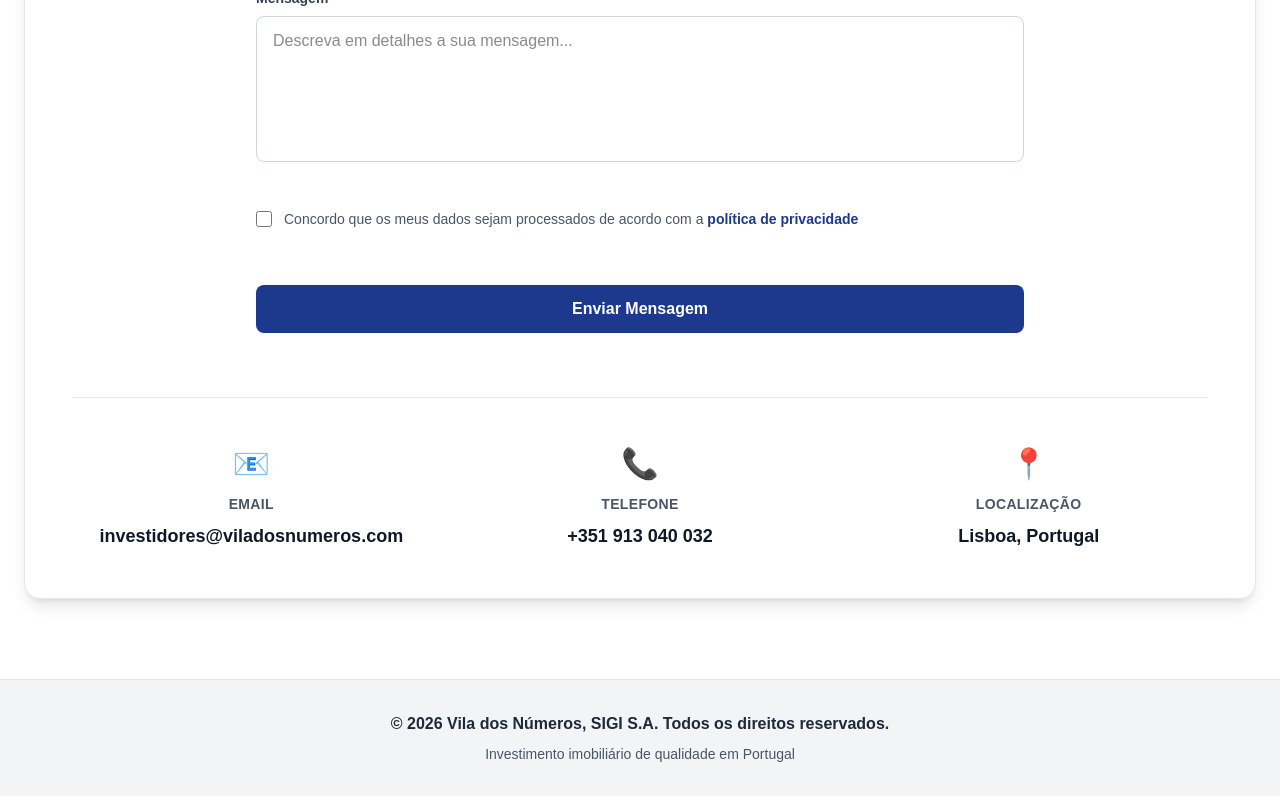
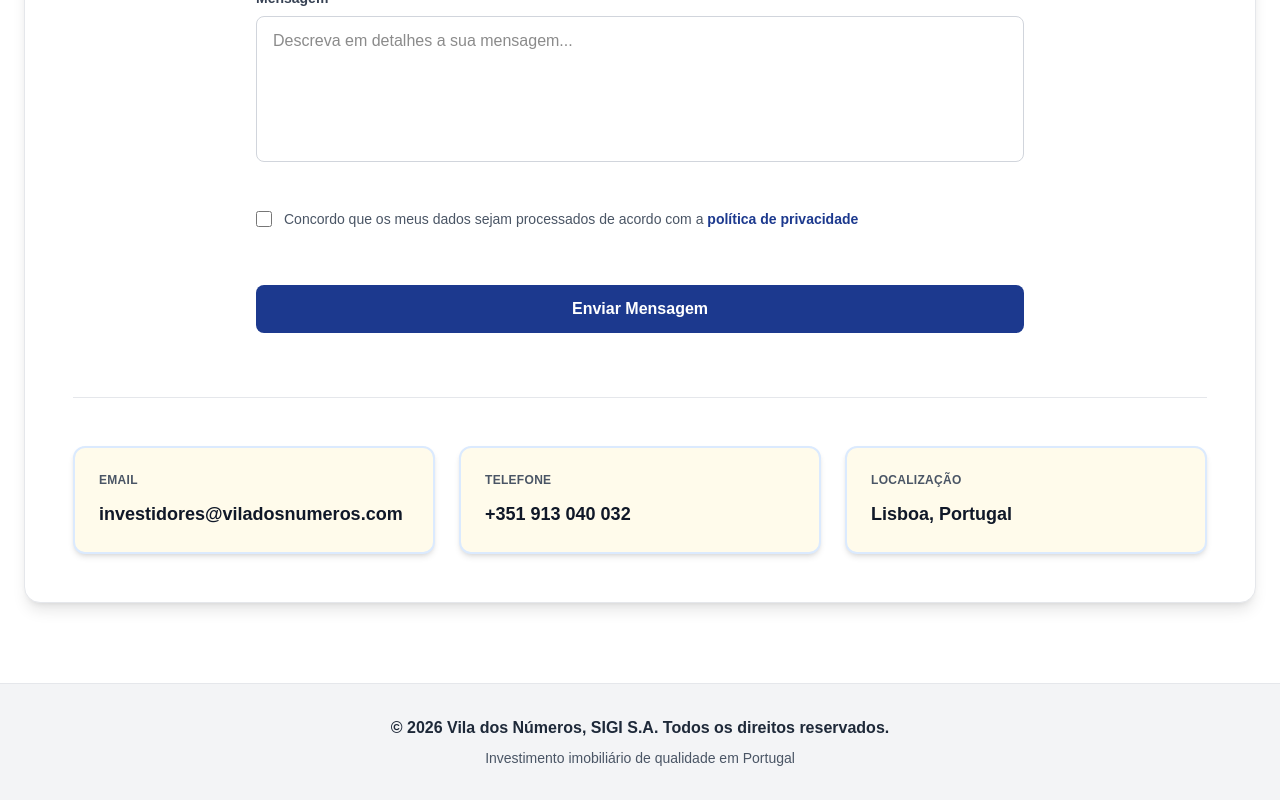
Before and after one commit to nunoleal-dotcom/viladosnumeros-headless, a Next.js app: page /investors in a window 1280 px wide. Shown: the part 1163-1963 px from the top of the page. Built offline with nearby package versions, Linux system fonts and the light colour scheme.

Commit message:
style: Replace contact icons with elegant info boxes

```diff
--- a/app/investors/page.tsx
+++ b/app/investors/page.tsx
@@ -276,20 +276,17 @@ export default function InvestorsPage() {
             </button>
           </form>
 
-          <div className="grid grid-cols-1 md:grid-cols-3 gap-8 mt-16 pt-12 border-t border-gray-200">
-            <div className="text-center">
-              <div className="text-3xl mb-3">📧</div>
-              <p className="text-sm text-gray-600 font-semibold uppercase tracking-wide mb-2">Email</p>
+          <div className="grid grid-cols-1 md:grid-cols-3 gap-6 mt-16 pt-12 border-t border-gray-200">
+            <div className="bg-amber-50 p-6 rounded-xl border-2 border-blue-100 shadow-md hover:shadow-lg hover:border-blue-200 transition">
+              <p className="text-xs text-gray-600 font-semibold uppercase tracking-wide mb-3">Email</p>
               <p className="text-lg font-semibold text-gray-900">investidores@viladosnumeros.com</p>
             </div>
-            <div className="text-center">
-              <div className="text-3xl mb-3">📞</div>
-              <p className="text-sm text-gray-600 font-semibold uppercase tracking-wide mb-2">Telefone</p>
+            <div className="bg-amber-50 p-6 rounded-xl border-2 border-blue-100 shadow-md hover:shadow-lg hover:border-blue-200 transition">
+              <p className="text-xs text-gray-600 font-semibold uppercase tracking-wide mb-3">Telefone</p>
               <p className="text-lg font-semibold text-gray-900">+351 913 040 032</p>
             </div>
-            <div className="text-center">
-              <div className="text-3xl mb-3">📍</div>
-              <p className="text-sm text-gray-600 font-semibold uppercase tracking-wide mb-2">Localização</p>
+            <div className="bg-amber-50 p-6 rounded-xl border-2 border-blue-100 shadow-md hover:shadow-lg hover:border-blue-200 transition">
+              <p className="text-xs text-gray-600 font-semibold uppercase tracking-wide mb-3">Localização</p>
               <p className="text-lg font-semibold text-gray-900">Lisboa, Portugal</p>
             </div>
           </div>
```
